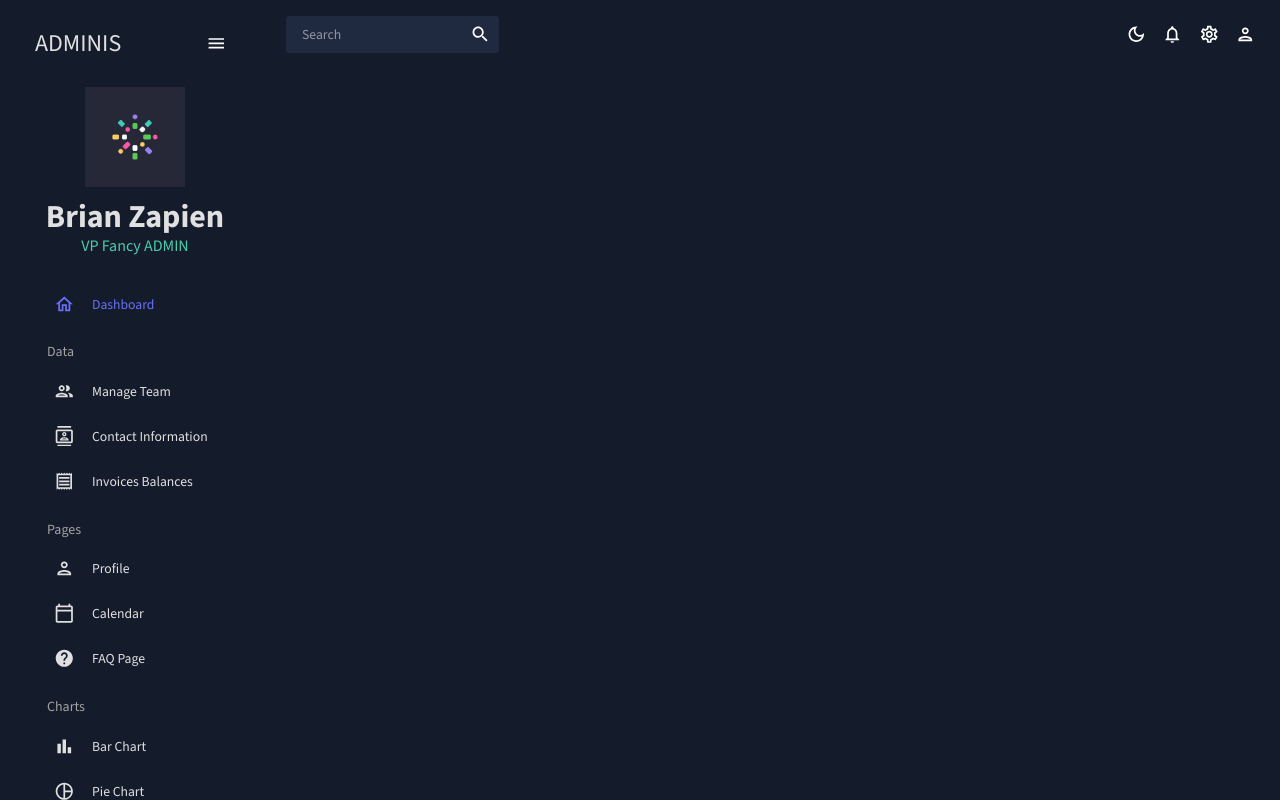
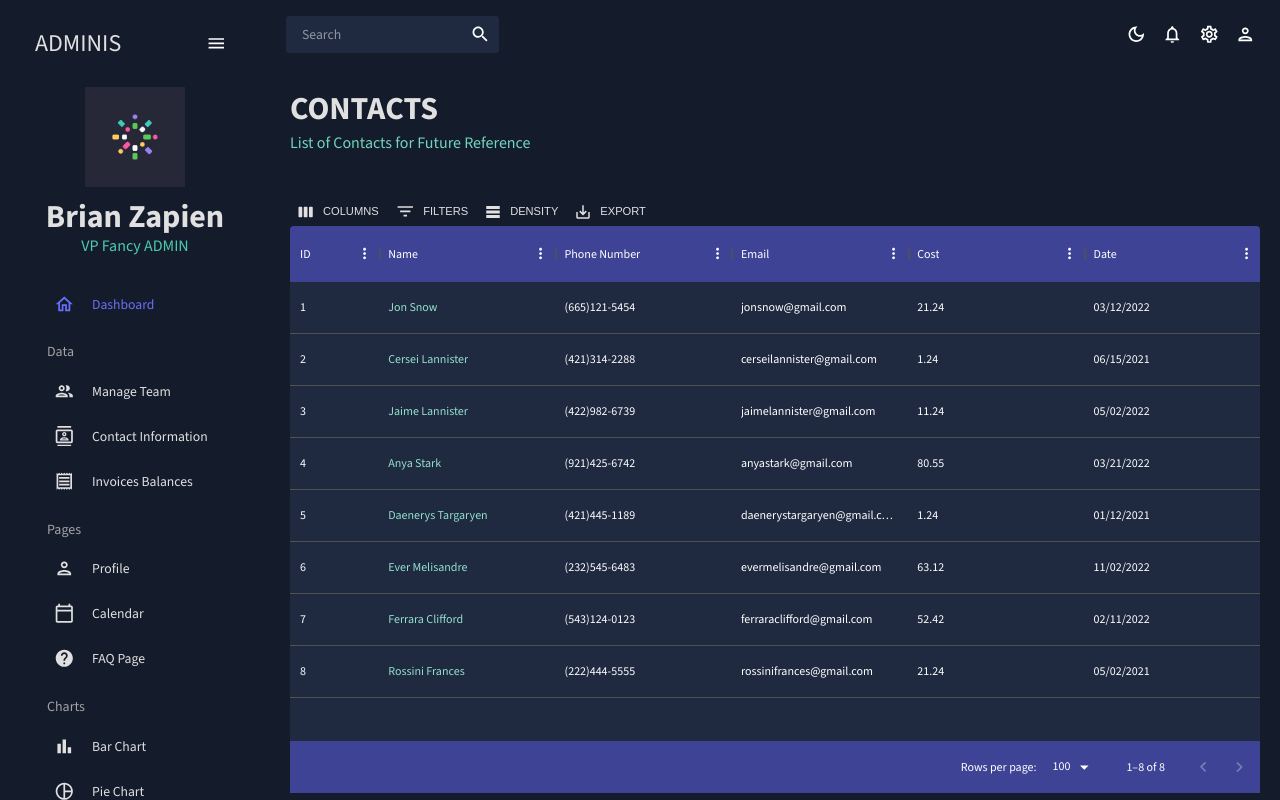
Before and after one commit to zape78/Dashboard, a React (Create React App) app: page /invoices in a window 1280 px wide. Built offline with nearby package versions, Linux system fonts and the light colour scheme.

Commit message:
Created Invoices Scene, updated App

```diff
--- a/src/App.js
+++ b/src/App.js
@@ -5,8 +5,8 @@
 import Sidebar from "./scenes/global/Sidebar";
 import Dashboard from "./scenes/dashboard";
 import Team from "./scenes/team";
-// import Invoices from "./scenes/invoices";
 import Contacts from "./scenes/contacts";
+import Invoices from "./scenes/invoices";
 // import Bar from "./scenes/bar";
 // import Form from "./scenes/form";
 // import Line from "./scenes/line";
@@ -29,8 +29,8 @@
             <Routes>
               <Route path="/" element={<Dashboard />} />
               <Route path="/team" element={<Team />} />
-              {/* <Route path="/invoices" element={<Invoices />} /> */}
               <Route path="/contacts" element={<Contacts />} />
+              <Route path="/invoices" element={<Invoices />} />
               {/* <Route path="/form" element={<Form />} /> */}
               {/* <Route path="/bar" element={<Bar />} /> */}
               {/* <Route path="/pie" element={<Pie />} /> */}
--- /dev/null
+++ b/src/scenes/invoices/index.jsx
@@ -0,0 +1,88 @@
+import { Box } from "@mui/material";
+import { DataGrid, GridToolbar } from "@mui/x-data-grid";
+import { tokens } from "../../theme";
+import { mockDataInvoices } from "../../data/mockData";
+import Header from "../../components/Header";
+import { useTheme } from "@mui/material"
+
+const Invoices = () => {
+    const theme = useTheme();
+    const colors = tokens(theme.palette.mode);
+
+    const columns = [
+        {
+            field: "id",
+            headerName: "ID",
+            flex: 0.5
+        },
+        {
+            field: "name",
+            headerName: "Name",
+            flex: 1,
+            cellClassName: "name-column--cell"
+        },
+        {
+            field: "phone",
+            headerName: "Phone Number",
+            flex: 1
+        },
+        {
+            field: "email",
+            headerName: "Email",
+            flex: 1
+        },
+        {
+            field: "cost",
+            headerName: "Cost",
+            flex: 1
+        },
+        {
+            field: "date",
+            headerName: "Date",
+            flex: 1
+        },
+    ];
+
+    return (
+        <Box m="20px">
+            <Header title="CONTACTS" subtitle="List of Contacts for Future Reference" />
+            <Box
+            m="40px 0 0 0"
+            height="75vh"
+            sx={{
+                "& .MuiDataGrid-root": {
+                    border: "none"
+                },
+                "& .MuiDataGrid-cell": {
+                    borderBottom: "none"
+                },
+                "& .name-column--cell": {
+                    color: colors.greenAccent[300]
+                },
+                "& .MuiDataGrid-columnHeaders": {
+                    backgroundColor: colors.blueAccent[700],
+                    borderBottom: "none"
+                },
+                "& .MuiDataGrid-virtualScroller": {
+                    backgroundColor: colors.primary[400]
+                },
+                "& .MuiDataGrid-footerContainer": {
+                    borderTop: "none",
+                    backgroundColor: colors.blueAccent[700]
+                },
+                "& .MuiDataGrid-toolbarContainer .MuiButton-text": {
+                    color: colors.grey[100]
+                },
+            }}
+            >
+                <DataGrid
+                    rows={mockDataInvoices}
+                    columns={columns}
+                    components={{ Toolbar: GridToolbar }}
+                />
+            </Box>
+        </Box>
+    );
+};
+
+export default Invoices;
```
